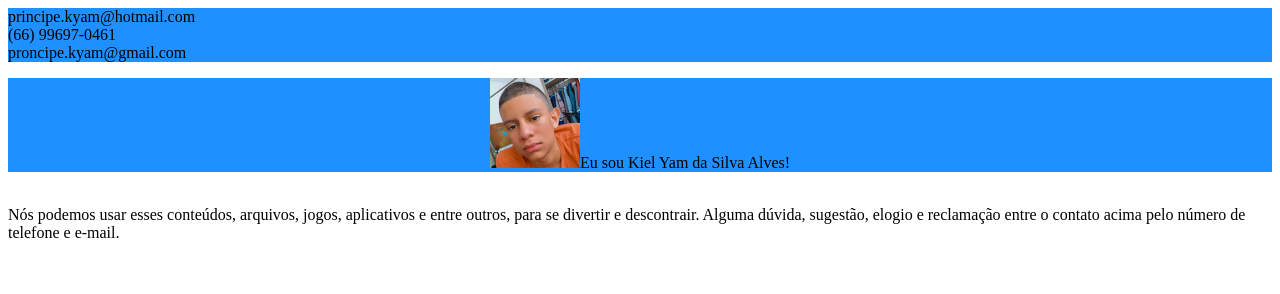
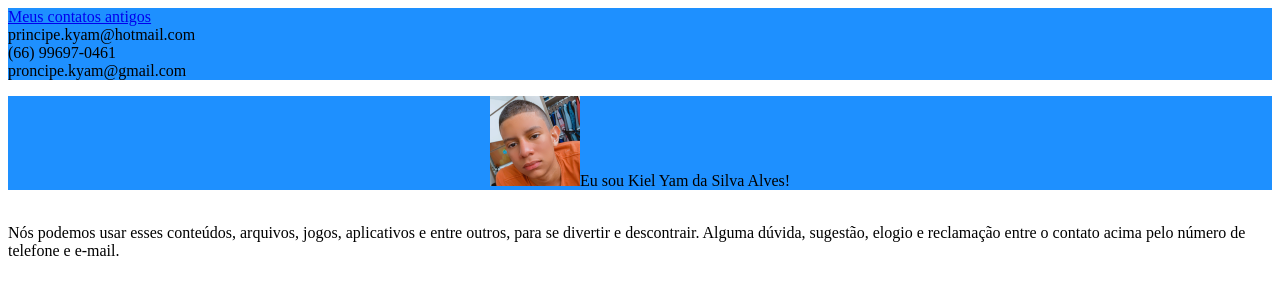
Before and after one commit to kielyan/kielyam.com, a plain HTML site: page index.html in a window 1280 px wide. Drawn offline with Linux system fonts and the light colour scheme.

Commit message:
Update index.html
Signed-off-by: Kiel Yam da Silva Alves <69771069+kielyan@users.noreply.github.com>

```diff
--- a/index.html
+++ b/index.html
@@ -1,2 +1,2 @@
-<p style="background-color:DodgerBlue; text-align:left;">principe.kyam@hotmail.com<br>(66) 99697-0461<br>proncipe.kyam@gmail.com</p><p style="background-color:DodgerBlue; text-align:center;"><img src="https://kielyan.github.io/kielyam.com/images/Avatar_Kiel_Yam.png" alt=""></img>Eu sou Kiel Yam da Silva Alves!</p>
+<p style="background-color:DodgerBlue; text-align:left;"><a href="https://kielyan.github.io/kielyam.com/Meus_contatos_antigos.html">Meus contatos antigos</a><br>principe.kyam@hotmail.com<br>(66) 99697-0461<br>proncipe.kyam@gmail.com</p><p style="background-color:DodgerBlue; text-align:center;"><img src="https://kielyan.github.io/kielyam.com/images/Avatar_Kiel_Yam.png" alt=""></img>Eu sou Kiel Yam da Silva Alves!</p>
 <br>Nós podemos usar esses conteúdos, arquivos, jogos, aplicativos e entre outros, para se divertir e descontrair. Alguma dúvida, sugestão, elogio e reclamação entre o contato acima pelo número de telefone e e-mail.
```
